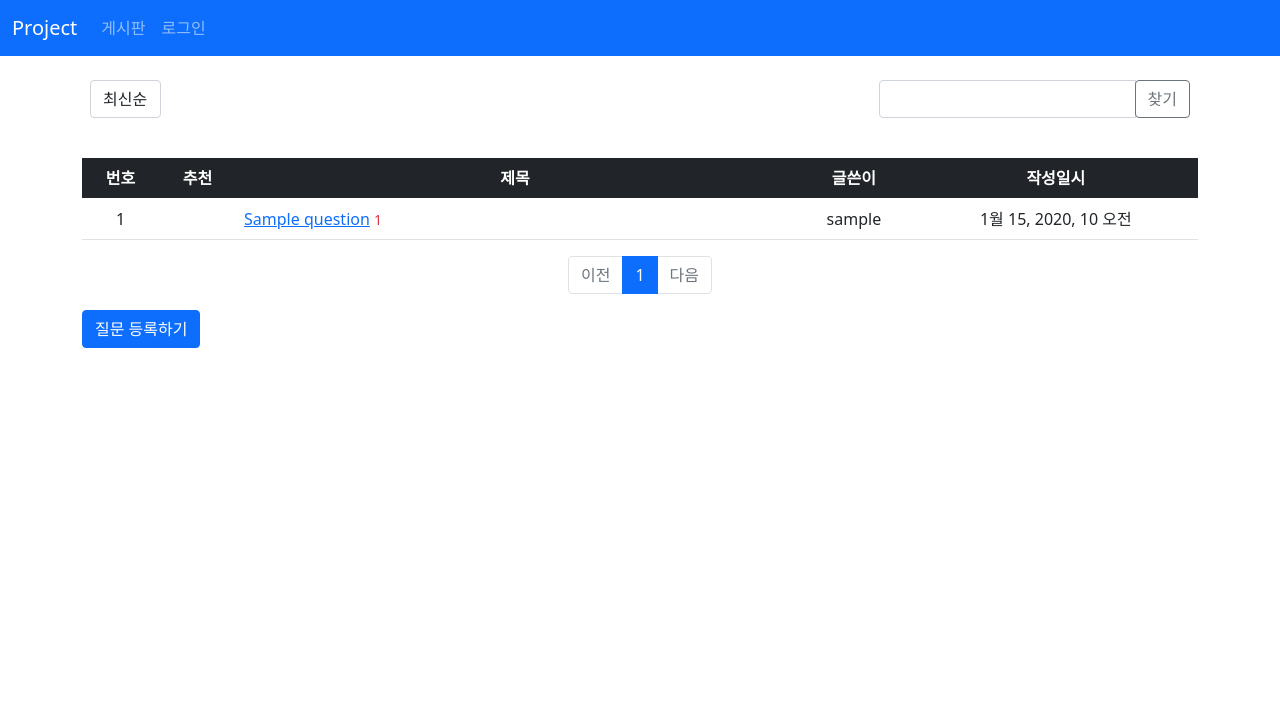
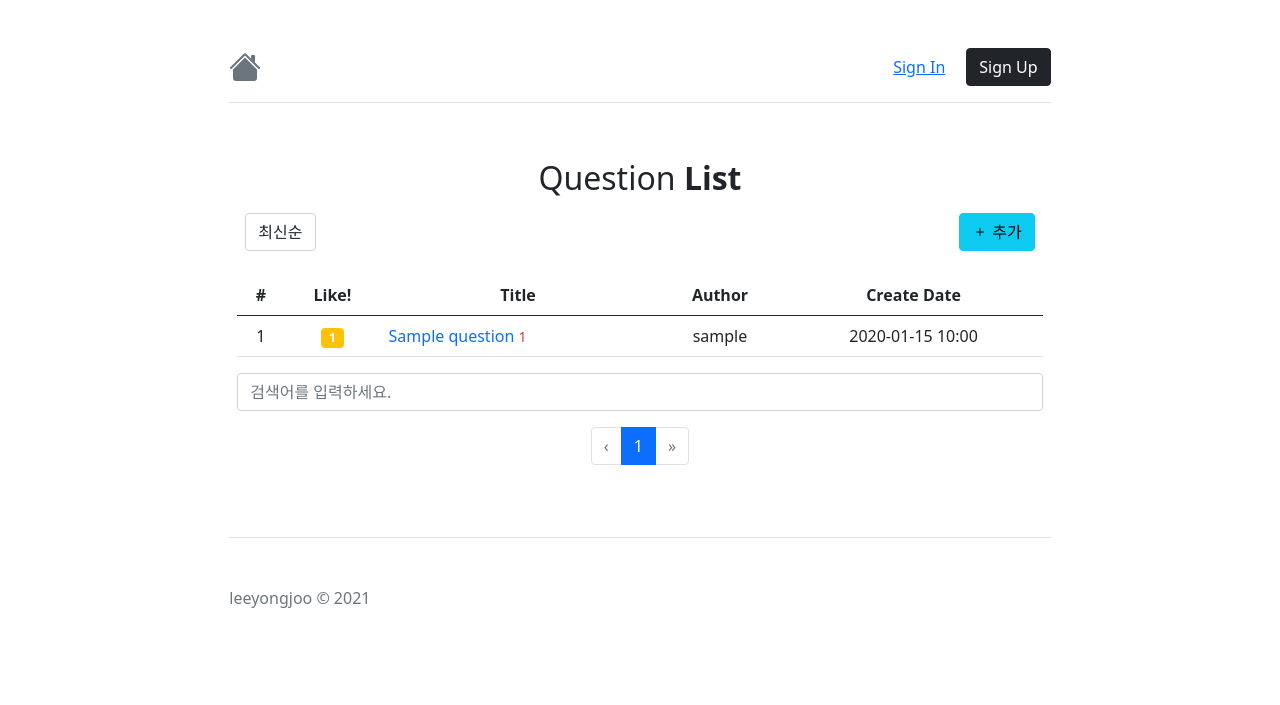
Before and after one commit to leeyongjoo/django-board-project, a Django app: page / in a window 1280 px wide. Shown: the top 705 px of the page. Run offline with Django 3.2, Linux system fonts and the light colour scheme; tables that the repository leaves empty hold one stand-in row (values such as "Sample post"); parts of the project's set-up code (start-up, migrations or seed data) failed here and were passed over.

Commit message:
Style: Update templates
템플릿 파일들 업데이트

```diff
--- a/templates/base.html
+++ b/templates/base.html
@@ -1,25 +1,48 @@
 {% load static %}
 <!doctype html>
 <html lang="ko">
-<head>
-    <!-- Required meta tags -->
-    <meta charset="utf-8">
-    <meta name="viewport" content="width=device-width, initial-scale=1, shrink-to-fit=no">
-    <!-- Bootstrap CSS -->
-    <link href="https://cdn.jsdelivr.net/npm/bootstrap@5.0.2/dist/css/bootstrap.min.css" rel="stylesheet"
-          integrity="sha384-EVSTQN3/azprG1Anm3QDgpJLIm9Nao0Yz1ztcQTwFspd3yD65VohhpuuCOmLASjC" crossorigin="anonymous">
-    <!-- custom CSS -->
-    <link rel="stylesheet" type="text/css" href="{% static 'css/style.css' %}">
-    <title>Hello!</title>
-</head>
+
+{% include "head.html" %}
+
 <body>
 
-{% include "navbar.html" %}
+<div class="col-lg-8 mx-auto p-3 py-md-5">
+    <header class="d-flex justify-content-between align-items-center pb-3 mb-5 border-bottom">
+        <a href="/" class="d-flex align-items-center dark text-secondary text-decoration-none">
+            <svg xmlns="http://www.w3.org/2000/svg" width="32" height="32" fill="currentColor" class="bi bi-house-fill"
+                 viewBox="0 0 16 16">
+                <path fill-rule="evenodd"
+                      d="m8 3.293 6 6V13.5a1.5 1.5 0 0 1-1.5 1.5h-9A1.5 1.5 0 0 1 2 13.5V9.293l6-6zm5-.793V6l-2-2V2.5a.5.5 0 0 1 .5-.5h1a.5.5 0 0 1 .5.5z"/>
+                <path fill-rule="evenodd"
+                      d="M7.293 1.5a1 1 0 0 1 1.414 0l6.647 6.646a.5.5 0 0 1-.708.708L8 2.207 1.354 8.854a.5.5 0 1 1-.708-.708L7.293 1.5z"/>
+            </svg>
+            <span class="text-secondary fs-3 p-0"></span>
+        </a>
 
-<!-- 기본 템플릿 안에 삽입될 내용 Start -->
+        <div class="d-md-flex justify-content-md-end">
+            {% if user.is_authenticated %}
+            <div>
+                <span class="align-middle">👋 {{ user.username }}</span>
+                <a class="btn btn-light" href="{% url 'common:logout' %}"> Logout</a>
+            </div>
+            {% else %}
+            <a href="{% url 'common:login' %}" class="btn btn-link me-md-2" type="button">Sign In</a>
+            <a href="{% url 'common:signup' %}" class="btn btn-dark" type="button">Sign Up</a>
+            {% endif %}
+        </div>
+    </header>
+
+    <!-- 기본 템플릿 안에 삽입될 내용 Start -->
 {% block content %}
 {% endblock %}
 <!-- 기본 템플릿 안에 삽입될 내용 End -->
+
+
+    <footer class="pt-5 my-5 text-muted border-top">
+        leeyongjoo &copy; 2021
+    </footer>
+    </div>
+
 
 <script src="https://cdn.jsdelivr.net/npm/bootstrap@5.0.2/dist/js/bootstrap.bundle.min.js"
         integrity="sha384-MrcW6ZMFYlzcLA8Nl+NtUVF0sA7MsXsP1UyJoMp4YLEuNSfAP+JcXn/tWtIaxVXM"
--- a/templates/board/question_list.html
+++ b/templates/board/question_list.html
@@ -3,7 +3,12 @@
 {% load board_filter %}
 
 {% block content %}
-<div class="container my-3">
+
+
+    <main>
+        <div class="container-sm p-2">
+
+            <h2 class="text-center">Question <b>List</b></h2>
 
             <div class="d-flex bd-highlight mb-3">
                 <div class="me-auto p-2 bd-highlight"><select class="form-control so">
@@ -14,82 +19,79 @@
                 </select></div>
 
                 <div class="p-2 bd-highlight">
-            <div class="input-group">
-                <input type="text" class="form-control kw" value="{{ kw|default_if_none:'' }}">
-                <div class="input-group-append">
-                    <button class="btn btn-outline-secondary" type="button" id="btn_search">찾기</button>
-                </div>
-            </div>
+                    <a href="{% url 'board:question_create' %}" class="btn btn-info"><i class="bi bi-plus"></i> 추가</a>
                 </div>
             </div>
 
-    <div class="d-flex bd-highlight my-3">
-        <div class="me-auto bd-highlight">
-
-        </div>
-
-
-    </div>
-
-    <table class="table">
+            <table class="table table-hover">
                 <thead>
-        <tr class="text-center table-dark">
-            <th>번호</th>
-            <th>추천</th>
-            <th style="width:50%">제목</th>
-            <th>글쓴이</th>
-            <th>작성일시</th>
+                <tr class="text-center">
+                    <th scope="col">#</th>
+                    <th scope="col">Like!</th>
+                    <th scope="col">Title</th>
+                    <th scope="col">Author</th>
+                    <th scope="col">Create Date</th>
                 </tr>
                 </thead>
                 <tbody>
+
                 {% if question_list %}
                 {% for question in question_list %}
-        <tr class="text-center">
-            <td>{{ question_list.paginator.count|sub:question_list.start_index|sub:forloop.counter0|add:1 }}</td>
+                <tr class="text-center" onclick="window.location='{% url 'board:detail' question.id %}';">
+                    <td>{{ question_list.paginator.count|sub:question_list.start_index|sub:forloop.counter0|add:1 }}
+                    </td>
                     {% comment %} 오름차순 정렬
                     <td>{{ question_list.start_index|add:forloop.counter|sub:1 }}</td>
                     {% endcomment %}
                     <td>
                         {% if question.voter.all.count > 0 %}
-                <span class="badge badge-warning px-2 py-1">{{ question.voter.all.count }}</span>
+                        <span class="badge bg-warning px-2 py-1">{{ question.voter.all.count }}</span>
                         {% endif %}
                     </td>
                     <td class="text-start">
-                <a href="{% url 'board:detail' question.id %}">{{ question.subject }}</a>
+                        <span class="text-primary">{{ question.subject }}</span>
                         {% if question.answer_set.count > 0 %}
                         <span class="text-danger small ml-2">{{ question.answer_set.count }}</span>
                         {% endif %}
                     </td>
                     <td>{{ question.author.username }}</td>
-            <td>{{ question.create_date }}</td>
+                    <td>{{ question.create_date|date:'Y-m-d H:i'  }}</td>
                 </tr>
                 {% endfor %}
                 {% else %}
                 <tr>
-            <td colspan="3">질문이 없습니다.</td>
+                    <td class="text-center" colspan="3">질문이 없습니다.</td>
+
+                    {% endif %}
                 </tr>
-        {% endif %}
+
                 </tbody>
             </table>
+
+
+            <div class="search-box mb-3" style="width:20;">
+                <input id="inputSearch" type="text" class="form-control kw" placeholder="검색어를 입력하세요."
+                       value="{{ kw|default_if_none:'' }}">
+            </div>
 
             <!-- 페이징처리 시작 -->
             <ul class="pagination justify-content-center">
                 <!-- 이전페이지 -->
                 {% if question_list.has_previous %}
                 <li class="page-item">
-            <a class="page-link" data-page="1">처음</a>
+                    <a class="page-link" data-page="1">&laquo;</a>
                 </li>
                 <li class="page-item">
-            <a class="page-link" data-page="{{ question_list.previous_page_number }}">이전</a>
+                    <a class="page-link" data-page="{{ question_list.previous_page_number }}">&lsaquo;</a>
                 </li>
                 {% else %}
                 <li class="page-item disabled">
-            <a class="page-link" tabindex="-1" aria-disabled="true" href="#">이전</a>
+                    <a class="page-link" tabindex="-1" aria-disabled="true" href="#">&lsaquo;</a>
                 </li>
                 {% endif %}
                 <!-- 페이지리스트 -->
                 {% for page_number in question_list.paginator.page_range %}
-        {% if page_number >= question_list.number|add:-5 and page_number <= question_list.number|add:5 %}
+<!--                    {% if page_number >= question_list.number|add:-2 and page_number <= question_list.number|add:2 %}-->
                         {% if page_number == question_list.number %}
                         <li class="page-item active" aria-current="page">
                             <a class="page-link" data-page="{{ page_number }}">{{ page_number }}</a>
@@ -99,26 +101,33 @@
                             <a class="page-link" data-page="{{ page_number }}">{{ page_number }}</a>
                         </li>
                         {% endif %}
-        {% endif %}
+<!--                    {% endif %}-->
                 {% endfor %}
                 <!-- 다음페이지 -->
                 {% if question_list.has_next %}
                 <li class="page-item">
-            <a class="page-link" data-page="{{ question_list.next_page_number }}">다음</a>
+                    <a class="page-link" data-page="{{ question_list.next_page_number }}">&rsaquo;</a>
                 </li>
                 <li class="page-item">
-            <a class="page-link" data-page="{{ last_page }}">끝</a>
+                    <a class="page-link" data-page="{{ last_page }}">&raquo;</a>
                 </li>
                 {% else %}
                 <li class="page-item disabled">
-            <a class="page-link" tabindex="-1" aria-disabled="true" href="#">다음</a>
+                    <a class="page-link" tabindex="-1" aria-disabled="true" href="#">&raquo;</a>
                 </li>
                 {% endif %}
             </ul>
             <!-- 페이징처리 끝 -->
 
-    <a href="{% url 'board:question_create' %}" class="btn btn-primary">질문 등록하기</a>
+            <div>
             </div>
+        </div>
+    </main>
+
+
+
+
+
 
 <form id="searchForm" method="get" action="{% url 'board:index' %}">
     <input type="hidden" id="kw" name="kw" value="{{ kw|default_if_none:'' }}">
@@ -131,17 +140,23 @@
 {% block script %}
 <script type='text/javascript'>
 $(document).ready(function(){
+
+    // Pagination
     $(".page-link").on('click', function() {
         $("#page").val($(this).data("page"));
         $("#searchForm").submit();
     });
 
-    $("#btn_search").on('click', function() {
+    // Search
+    $("#inputSearch").keypress(function (e) {
+        if (e.which == 13){
             $("#kw").val($(".kw").val());
             $("#page").val(1);  // 검색버튼을 클릭할 경우 1페이지부터 조회한다.
             $("#searchForm").submit();
+        }
     });
 
+    // Sorting
     $(".so").on('change', function() {
         $("#so").val($(this).val());
         $("#page").val(1);
--- /dev/null
+++ b/templates/head.html
@@ -0,0 +1,18 @@
+{% load static %}
+
+<head>
+    <!-- Required meta tags -->
+    <meta charset="utf-8">
+    <meta name="viewport" content="width=device-width, initial-scale=1, shrink-to-fit=no">
+    <meta name="description" content="Django로 만든 간단한 게시판입니다.">
+    <meta name="author" content="leeyongjoo">
+    <!-- Bootstrap CSS -->
+    <link href="https://cdn.jsdelivr.net/npm/bootstrap@5.0.2/dist/css/bootstrap.min.css" rel="stylesheet"
+          integrity="sha384-EVSTQN3/azprG1Anm3QDgpJLIm9Nao0Yz1ztcQTwFspd3yD65VohhpuuCOmLASjC" crossorigin="anonymous">
+    <link rel="stylesheet" href="https://cdn.jsdelivr.net/npm/bootstrap-icons@1.5.0/font/bootstrap-icons.css">
+
+    <!-- custom CSS -->
+    <link rel="stylesheet" type="text/css" href="{% static 'css/style.css' %}">
+
+    <title>Untitled.</title>
+</head>
--- a/templates/navbar.html
+++ /dev/null
@@ -1,29 +0,0 @@
-<!-- navbar -->
-<nav class="navbar navbar-expand-md navbar-dark bg-primary">
-  <div class="container-fluid">
-    <a class="navbar-brand" href="{% url 'board:index' %}">Project</a>
-    <button class="navbar-toggler" type="button" data-bs-toggle="collapse" data-bs-target="#navbarCollapse" aria-controls="navbarCollapse" aria-expanded="false" aria-label="Toggle navigation">
-      <span class="navbar-toggler-icon"></span>
-    </button>
-    <div class="collapse navbar-collapse" id="navbarCollapse">
-      <ul class="navbar-nav me-auto mb-2 mb-md-0">
-        <li class="nav-item active">
-          <a class="nav-link" aria-current="page" href="{% url 'board:index' %}">게시판</a>
-        </li>
-        <li class="nav-item">
-          {% if user.is_authenticated %}
-          <a class="nav-link" href="{% url 'common:logout' %}">{{ user.username }} 로그아웃</a>
-          {% else %}
-          <a class="nav-link" href="{% url 'common:login' %}">로그인</a>
-          {% endif %}
-        </li>
-      </ul>
-        <!--
-      <form class="d-flex">
-        <input class="form-control me-2" type="search" placeholder="Search" aria-label="Search">
-        <button class="btn btn-outline-success" type="submit">Search</button>
-      </form>
-      -->
-    </div>
-  </div>
-</nav>
```
Also changed, not shown: templates/common/login.html (+72 -20 lines), templates/common/signup.html (+8 -5 lines). Lines whose indentation alone changed are shown as unchanged.
